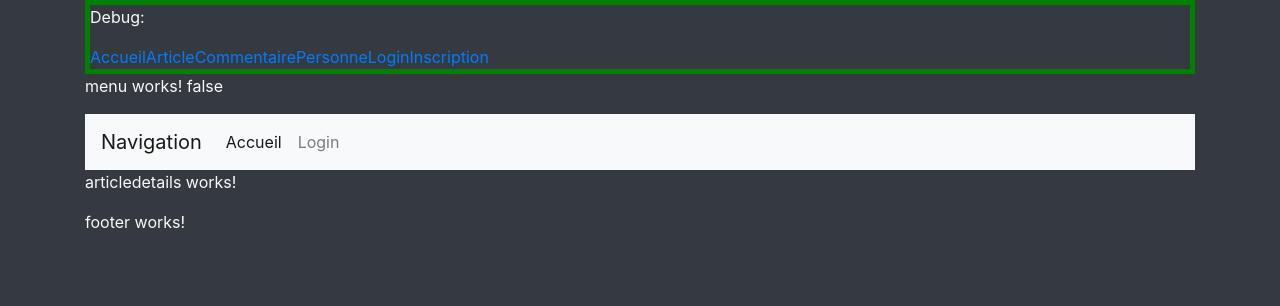
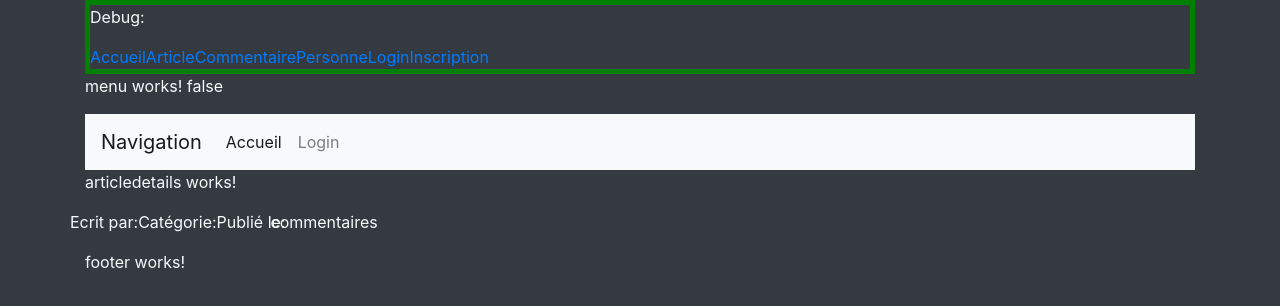
Before and after one commit to jlgithubrep/projetfront, an Angular app: page /articledetails/1 in a window 1280 px wide. Shown: the top 306 px of the page. Built offline with nearby package versions, Linux system fonts and the light colour scheme; no server answers.

Commit message:
user article details +comm

```diff
--- a/src/app/articledetails/articledetails.component.html
+++ b/src/app/articledetails/articledetails.component.html
@@ -1,4 +1,25 @@
 <p>
   articledetails works!
 </p>
-{{art.titre}}
+<div class="row">
+  <h1 class="display-4">{{art.titre}}</h1>
+
+  <p>
+    {{art.contenuArticle}}
+  </p>
+
+  <p>Ecrit par: {{art.auteurArticle}}</p>
+  <p>Catégorie: {{art.tag}}</p>
+  <p>Publié le: {{art.datePublication | date}}</p>
+  <!-- <p> Nombre de vues: {{art.nbVue}}</p> -->
+
+
+  <div class="row">
+    commentaires
+    <div *ngFor="let c of art.commentaires">
+      {{c.contenuCommentaire}}
+    </div>
+  </div>
+
+
+</div>
--- a/src/app/articledetails/articledetails.component.ts
+++ b/src/app/articledetails/articledetails.component.ts
@@ -20,7 +20,15 @@ export class ArticledetailsComponent implements OnInit {
     datePublication: null,
     etat: "",
     nbVue: 0,
-    contenuArticle: ""
+    contenuArticle: "",
+    commentaires: [{
+      idCommentaire: 0,
+      auteurCommentaire: "",
+      contenuCommentaire: "",
+      dateCommentaire: null,
+      etatCommentaire: "",
+      personne: null
+    }]
   };
 
   constructor(private route: ActivatedRoute, private articleService: ArticleService) {
@@ -31,7 +39,7 @@ export class ArticledetailsComponent implements OnInit {
     this.articleService.findById(this.idArticle).subscribe(res => {
       this.art = res;
 
-      console.log(this.art);
+      console.log(this.art.commentaires[0]);
 
     });
 
--- a/src/app/interfaces/Article.ts
+++ b/src/app/interfaces/Article.ts
@@ -1,3 +1,5 @@
+import { Commentaire } from "./Commentaire";
+
 export interface Article {
     idArticle: number;
     titre: string;
@@ -7,4 +9,5 @@ export interface Article {
     etat: string;
     nbVue: number;
     contenuArticle: string;
+    commentaires : Commentaire[];
 }
```
Also changed, not shown: src/app/interfaces/Commentaire.ts (added, +10 -0 lines).
